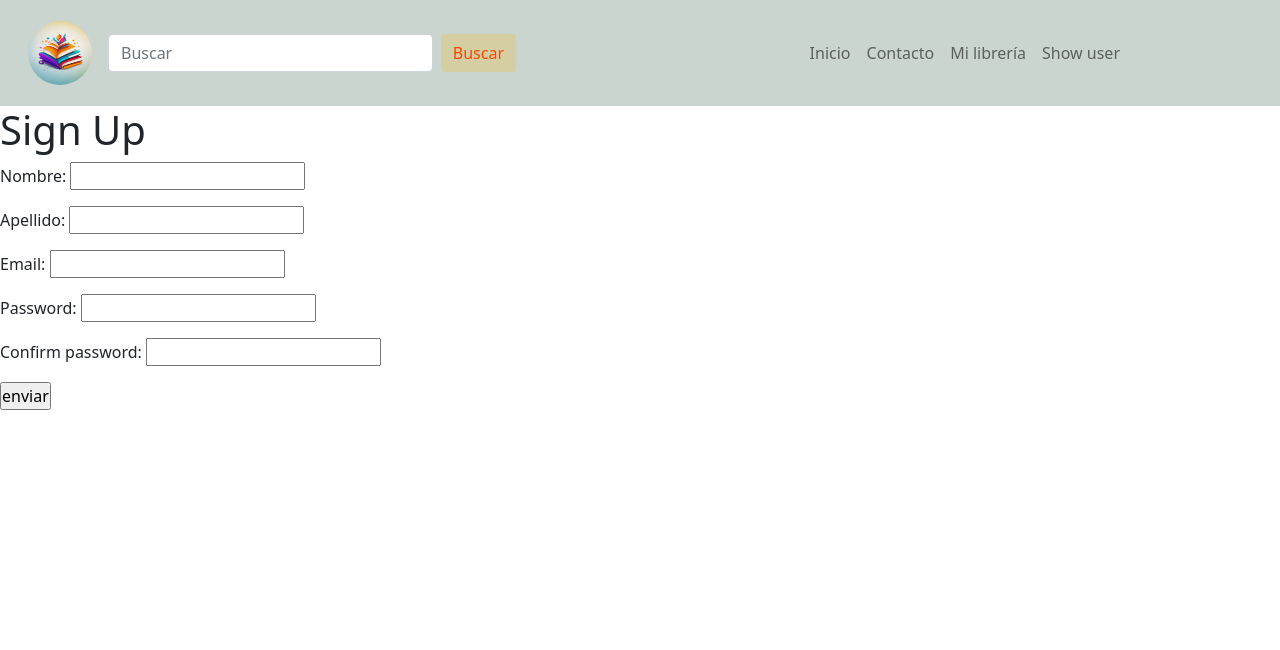
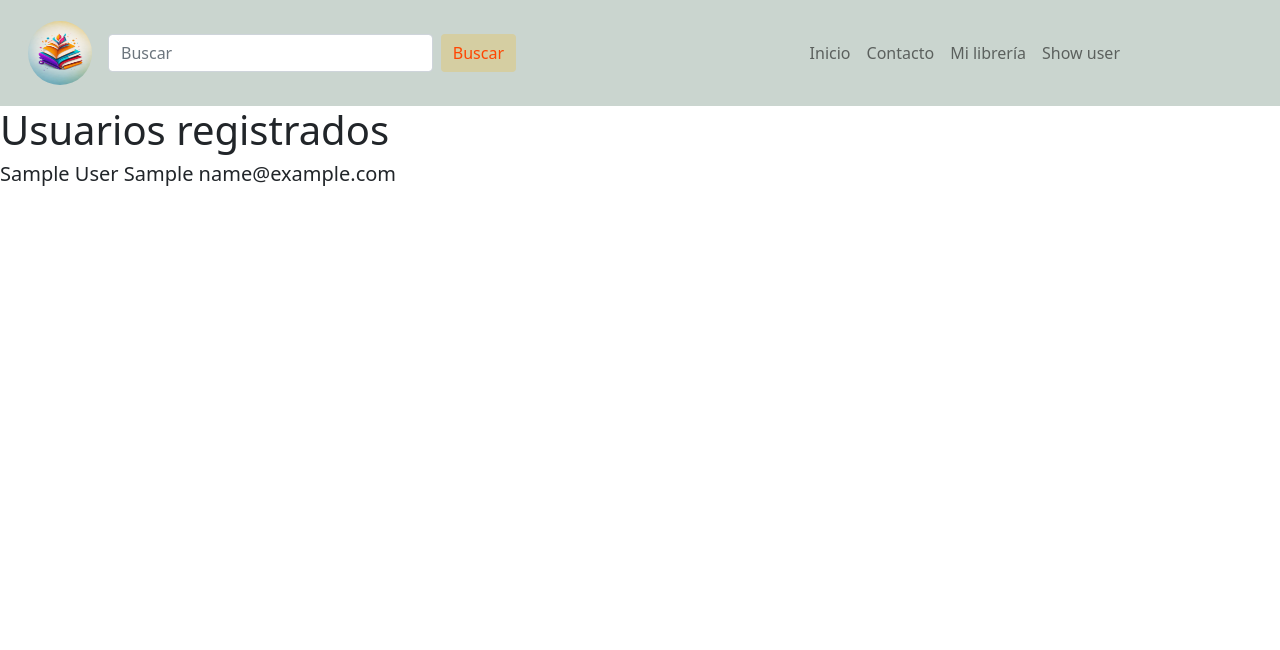
Before and after one commit to folkearen/M6Django_ejercicioIndividual5, a Django app: page /user/ in a window 1280 px wide. Shown: the top 650 px of the page. Run offline with Django 4.2, Linux system fonts and the light colour scheme; tables that the repository leaves empty hold one stand-in row (values such as "Sample post").

Commit message:
Entrea iteracion 3

```diff
--- a/firstProyect/home/static/css/style.css
+++ b/firstProyect/home/static/css/style.css
@@ -69,3 +69,8 @@ footer div {
 .mobile_create_account {
     color: #5A11BF;
 }
+.libromes{
+    border-radius: 0.3rem;
+    height: 5rem;
+    width: 3rem;
+}
--- a/firstProyect/home/templates/home/base.html
+++ b/firstProyect/home/templates/home/base.html
@@ -61,6 +61,9 @@
                     <li class="nav-item">
                       <a class="nav-link" href="#">Mi librería</a>
                     </li>
+                    <li class="nav-item">
+                      <a class="nav-link" href=" {% url 'user_manager:mostrarUsuarios' %} ">Show user</a>
+                    </li>
                   </ul>
                   <form class="d-flex" role="search">
                     <input class="form-control me-2" type="search" placeholder="Buscar" aria-label="Buscar">
--- a/firstProyect/user_manager/forms/forms.py
+++ b/firstProyect/user_manager/forms/forms.py
@@ -9,13 +9,55 @@ from ..models import *
 # help_texts: Similar a labels, te permite proporcionar texto de ayuda personalizado para los campos mediante un diccionario.
 # error_messages: Permite personalizar los mensajes de error para campos específicos en caso de que la validación falle.
 
-class signUp(forms.ModelForm):
-    nombre = forms.CharField(max_length=50, required=True)
-    apellido = forms.CharField(max_length=50, required=True)
-    email = forms.CharField(max_length=254, required=True)
-    password = forms.CharField(max_length=12, required=True)
-    confirm_password = forms.CharField(max_length=12, required=True)
+class SignUp(forms.ModelForm):
+    nombre = forms.CharField(max_length=50, required=True, widget=forms.TextInput(attrs={'class': 'singup_input'}))
+    apellido = forms.CharField(max_length=50, required=True, widget=forms.TextInput(attrs={'class': 'singup_input'}))
+    email = forms.CharField(max_length=254, required=True, widget=forms.TextInput(attrs={'class': 'singup_input'}))
+    password = forms.CharField(max_length=12, required=True,  widget=forms.PasswordInput(attrs={'class': 'singup_input'}))
+    confirm_password = forms.CharField(max_length=12, required=True, widget=forms.PasswordInput(attrs={'class': 'singup_input'}))
 
     class Meta:
         model = Usuario
         fields = ['nombre', 'apellido', 'email', 'password']
+
+    def clean(self):
+        cleaned_data = super().clean()
+        password = cleaned_data.get('password')
+        confirm_password = cleaned_data.get('confirm_password')
+
+        if password and confirm_password and password != confirm_password:
+            raise forms.ValidationError("Las contraseñas no coinciden. Vuelve a escribirlas.")
+
+    def save(self, commit=True):
+        user = super().save(commit=False)
+        password = self.cleaned_data['password']
+        user.set_password(password)
+        if commit:
+            user.save()
+        return user
+
+
+# def clean(self):: Este es el método clean() de un formulario personalizado en Django. Es un método especial que se utiliza para realizar validaciones personalizadas antes de que los datos del formulario se guarden en la base de datos.
+
+# cleaned_data = super().clean(): Aquí, llamamos al método clean() de la clase base (super()) para obtener el diccionario cleaned_data, que contiene los datos del formulario limpios y validados.
+
+# password = cleaned_data.get('password'): Obtenemos el valor del campo de contraseña (password) del diccionario cleaned_data. cleaned_data.get() es utilizado para obtener los valores de los campos limpios después de haber pasado por todas las validaciones.
+
+# confirm_password = cleaned_data.get('confirm_password'): Obtenemos el valor del campo de confirmación de contraseña (confirm_password) del diccionario cleaned_data.
+
+# if password and confirm_password and password != confirm_password:: Aquí verificamos si tanto la contraseña como la confirmación de contraseña existen y si son diferentes. Si esto ocurre, significa que las contraseñas no coinciden y lanzamos una excepción forms.ValidationError con un mensaje de error indicando que las contraseñas no coinciden.
+
+
+# def save(self, commit=True):: Este es el método save() personalizado del formulario. Sobrescribimos este método para personalizar cómo se guarda el objeto del modelo en la base de datos.
+
+# user = super().save(commit=False): Llamamos al método save() de la clase base (super()) con commit=False, lo que crea una instancia del modelo Usuario pero no la guarda en la base de datos todavía.
+
+# password = self.cleaned_data['password']: Obtenemos la contraseña ingresada por el usuario desde el diccionario cleaned_data utilizando el campo password.
+
+# user.set_password(password): Utilizamos el método set_password() del modelo de usuario (Usuario) para encriptar la contraseña antes de guardarla en la base de datos. Esto asegura que la contraseña se almacene de forma segura y encriptada.
+
+# if commit: user.save(): Si commit es True, guardamos el usuario en la base de datos utilizando el método save() del modelo de usuario. Si commit es False, el usuario no se guarda inmediatamente, lo que nos permite realizar más modificaciones en el objeto antes de guardarlo.
+
+# return user: Finalmente, devolvemos el objeto del usuario, que ahora tiene la contraseña encriptada, para que pueda ser utilizado o procesado posteriormente.
+
+# Con este código, cuando utilizas el método save() en el formulario, la contraseña ingresada se encriptará automáticamente antes de guardarla en la base de datos.
--- a/firstProyect/user_manager/templates/user_manager/showUsers.html
+++ b/firstProyect/user_manager/templates/user_manager/showUsers.html
@@ -1,11 +1,7 @@
 {% extends 'home/base.html' %}
 {% block main %}
-    {{ error }}
-    <h1>Sign Up</h1>
-    <form method="POST">
-        {% csrf_token %}
-        {{ form.as_p}}
-        <input type="submit" value="enviar">
-    </form>
-
+    <h1>Usuarios registrados</h1>
+    {% for usuario in usuarios %}
+        <h5>{{ usuario.nombre }} {{ usuario.apellido }} {{ usuario.email}}</h5>
+    {% endfor %}
 {% endblock main %}
--- a/firstProyect/user_manager/urls.py
+++ b/firstProyect/user_manager/urls.py
@@ -5,5 +5,6 @@ from .views import *
 app_name = 'user_manager'
 
 urlpatterns = [
-    path('', mostrarUsuarios, name='mostrarUsuarios')
+    path('', mostrarUsuarios, name='mostrarUsuarios'),
+    path('signUp/', signUp, name='signUp')
 ]
--- a/firstProyect/user_manager/views.py
+++ b/firstProyect/user_manager/views.py
@@ -1,20 +1,30 @@
 from django.shortcuts import render
 from .forms import forms
+from .models import Usuario
 # Create your views here.
 
 
-def mostrarUsuarios(request):
-    if request.method == "POST" and request.POST['password'] != request.POST['confirm_password']:
-        return render(request,'user_manager/showUsers.html',{
-        'form': forms.signUp(),
-        'error': 'Las contraseñas no coinciden'
+def signUp(request):
+    # if request.method == "POST" and request.POST['password'] != request.POST['confirm_password']:
+    #     return render(request,'user_manager/signUp.html',{
+    #     'form': forms.signUp(),
+    #     'error': 'Las contraseñas no coinciden'
+    #     })
+
+    if request.method == "POST":
+        formulario_post = forms.SignUp(request.POST)
+        if formulario_post.is_valid():
+            # Guardar el usuario con commit=False para que la contraseña se encripte correctamente
+            user = formulario_post.save(commit=False)
+            # Asegurarse de que la contraseña se encripte utilizando el método save() personalizado
+            user.save()
+
+    return render(request,'user_manager/signUp.html',{
+         'form': forms.SignUp()
         })
 
-    elif request.method == "POST":
-        formulario_post = forms.signUp(request.POST)
-        if formulario_post.is_valid():
-            formulario_post.save()
-
-    return render(request,'user_manager/showUsers.html',{
-         'form': forms.signUp()
-        })
+def mostrarUsuarios(request):
+    usuarios =  Usuario.objects.all()
+    return render(request, 'user_manager/showUsers.html', {
+        "usuarios":usuarios
+    })
```
Also changed, not shown: firstProyect/home/templates/home/index.html (+3 -4 lines), firstProyect/user_manager/templates/user_manager/signUp.html (+7 -1 lines), firstProyect/home/static/img/libromes.webp (added).
